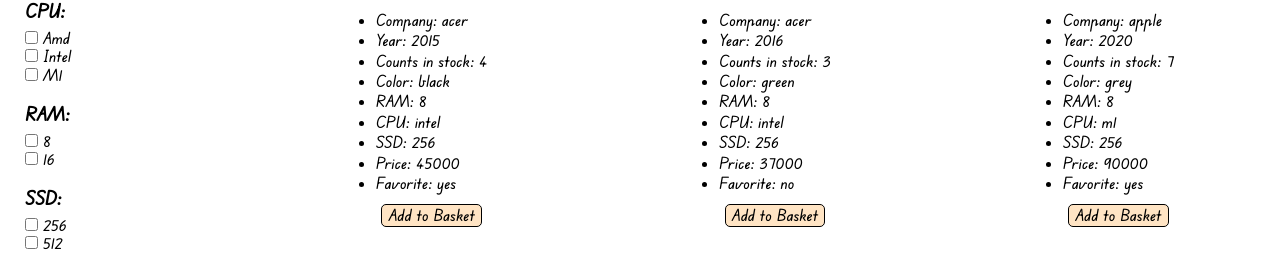
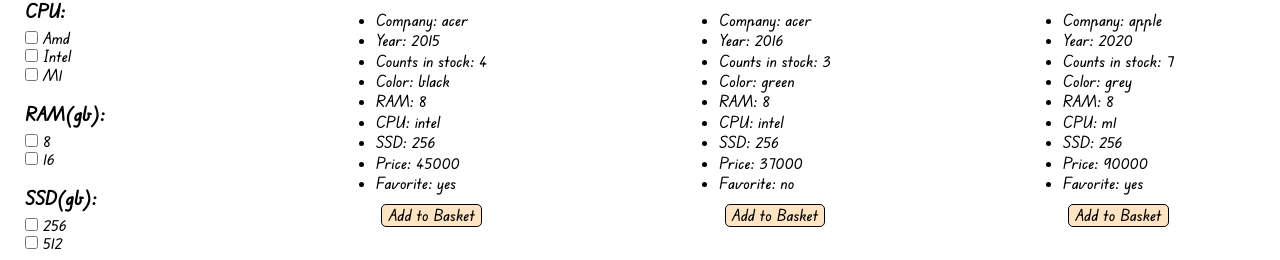
Before and after one commit to IvanSavDev/Online-store, a React app in the folder online-store/: page / in a window 1280 px wide. Shown: the part 380-640 px from the top of the page. Built offline with nearby package versions, Linux system fonts and the light colour scheme.

Commit message:
refactor: change headers name

```diff
--- a/online-store/src/component/Filters/MergeCategories/MergeCategories.tsx
+++ b/online-store/src/component/Filters/MergeCategories/MergeCategories.tsx
@@ -30,12 +30,12 @@
       stateName: 'selectedCpu',
     },
     [CATEGORY_RAM]: {
-      headerName: 'RAM',
+      headerName: 'RAM(gb)',
       action: chooseRam,
       stateName: 'selectedRam',
     },
     [CATEGORY_SSD]: {
-      headerName: 'SSD',
+      headerName: 'SSD(gb)',
       action: chooseSsd,
       stateName: 'selectedSsd',
     },
```
